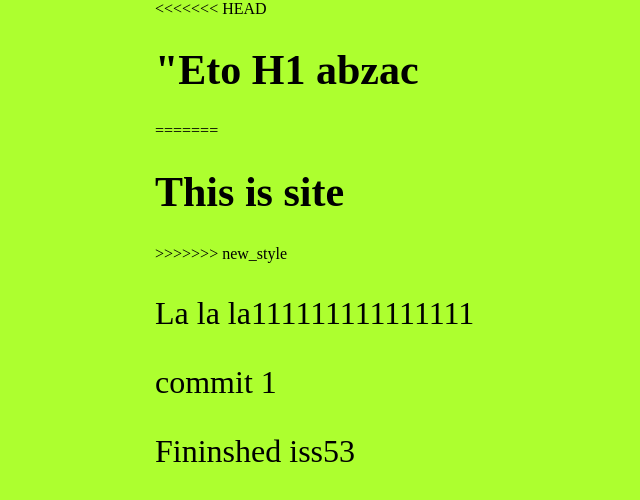
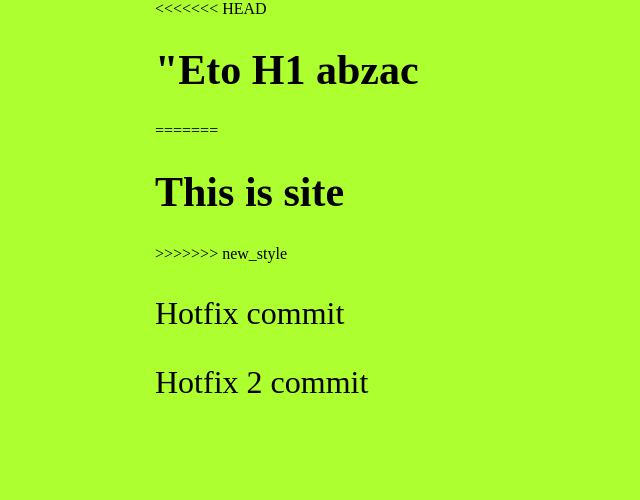
Before and after one commit to xelaag/site3, a plain HTML site: page index.html in a window 1280 px wide. Shown: the whole page, without its empty margins (0-640 px from the left). Drawn offline with Linux system fonts and the light colour scheme.

Commit message:
Commit iss53 as Master

```diff
--- a/index.html
+++ b/index.html
@@ -11,8 +11,9 @@
 =======
 	<h1>This is site</h1>
 >>>>>>> new_style
-	<p>La la la111111111111111</p>
-<p>commit 1</p>
-<p>Fininshed iss53</p>
+
+<p>Hotfix commit</p>
+<p>Hotfix 2 commit</p>
+
 </body>
 </html>
```
